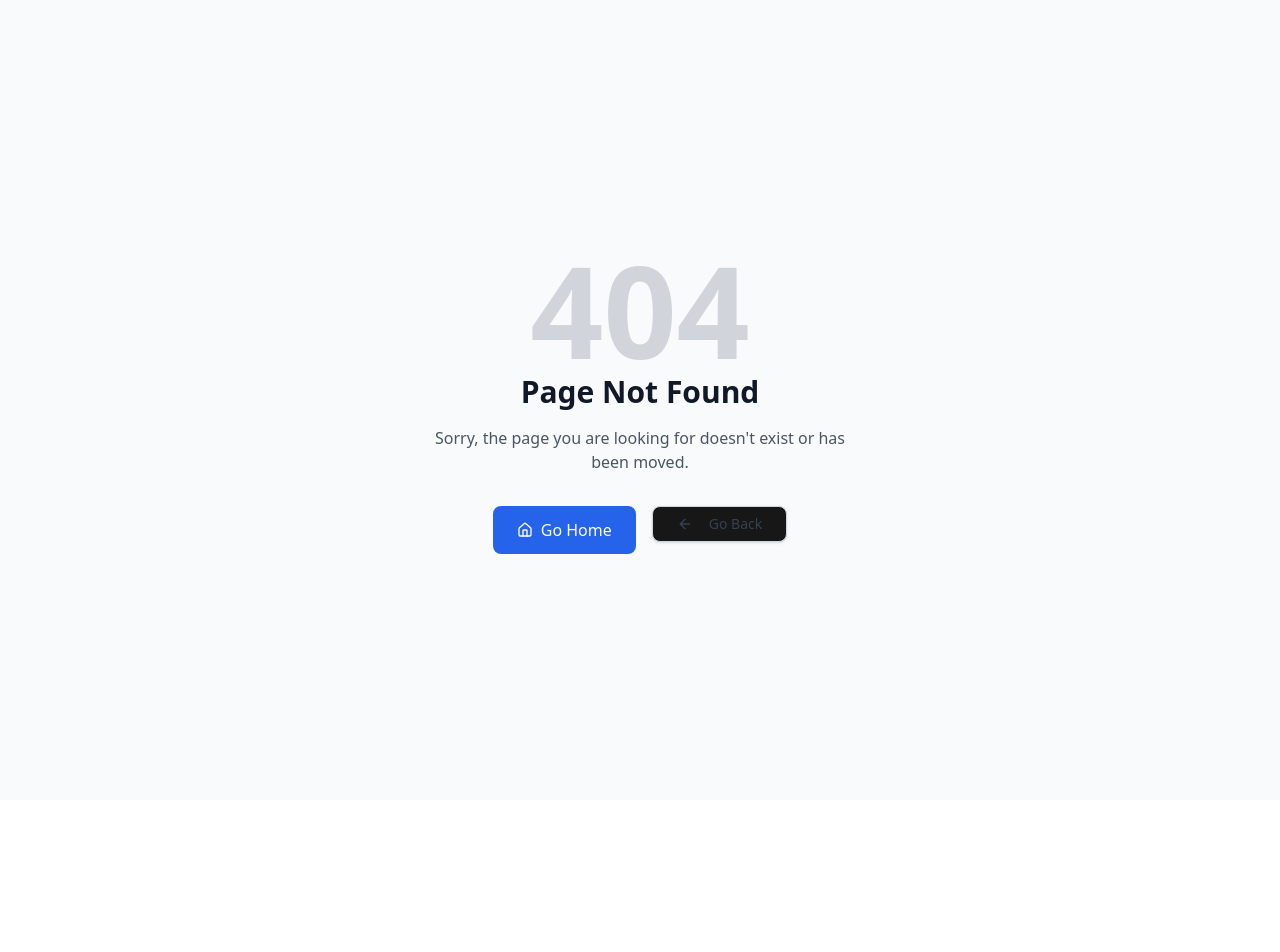
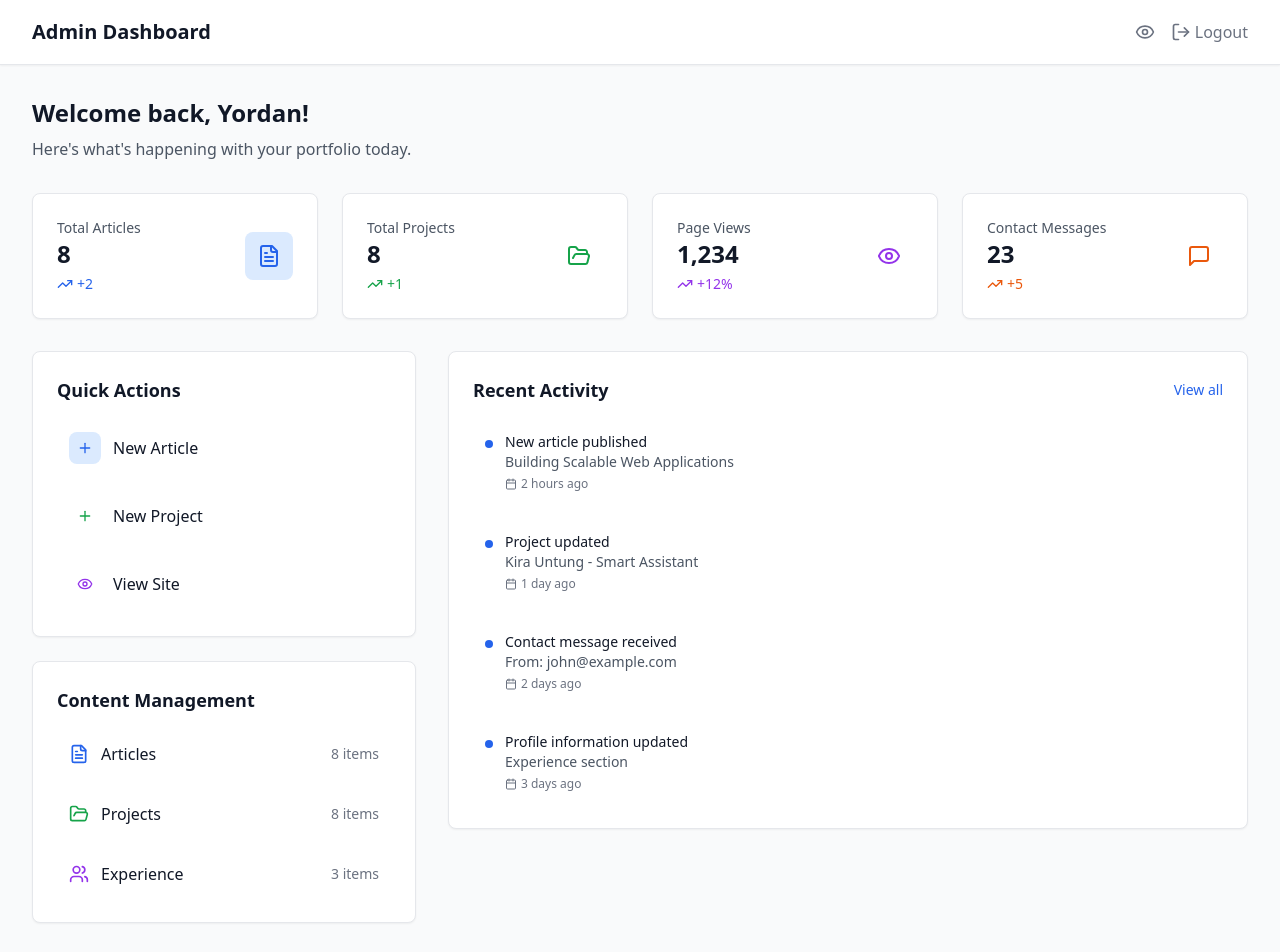
Before and after one commit to yordanluturyalii/personal-portfolio, a Next.js app: page /admin/dashboard in a window 1280 px wide. Before the commit this address had no page. Shown: the top 952 px of the page. Before the commit the page ends 800 px from the top, so only its background shows below. Built offline with nearby package versions, Linux system fonts and the light colour scheme; sample sign-in values are in the browser's storage.

Commit message:
:sparkles: feat: add admin dashboard page

```diff
--- /dev/null
+++ b/app/(admin)/admin/dashboard/page.tsx
@@ -0,0 +1,213 @@
+"use client"
+
+import { useEffect, useState } from "react"
+import { useRouter } from "next/navigation"
+import Link from "next/link"
+import {
+  BarChart3,
+  FileText,
+  FolderOpen,
+  Users,
+  Settings,
+  LogOut,
+  Eye,
+  Plus,
+  TrendingUp,
+  Calendar,
+  MessageSquare,
+} from "lucide-react"
+
+export default function AdminDashboardPage() {
+  const [isAuthenticated, setIsAuthenticated] = useState(false)
+  const router = useRouter()
+
+  useEffect(() => {
+    const token = localStorage.getItem("adminToken")
+    if (!token) {
+      router.push("/admin/login")
+    } else {
+      setIsAuthenticated(true)
+    }
+  }, [router])
+
+  const handleLogout = () => {
+    localStorage.removeItem("adminToken")
+    router.push("/admin/login")
+  }
+
+  if (!isAuthenticated) {
+    return (
+      <div className="min-h-screen bg-gray-50 flex items-center justify-center">
+        <div className="text-center">
+          <div className="animate-spin rounded-full h-12 w-12 border-b-2 border-blue-600 mx-auto"></div>
+          <p className="mt-4 text-gray-600">Loading...</p>
+        </div>
+      </div>
+    )
+  }
+
+  const stats = [
+    { name: "Total Articles", value: "8", change: "+2", icon: FileText, color: "blue" },
+    { name: "Total Projects", value: "8", change: "+1", icon: FolderOpen, color: "green" },
+    { name: "Page Views", value: "1,234", change: "+12%", icon: Eye, color: "purple" },
+    { name: "Contact Messages", value: "23", change: "+5", icon: MessageSquare, color: "orange" },
+  ]
+
+  const recentActivities = [
+    { action: "New article published", item: "Building Scalable Web Applications", time: "2 hours ago" },
+    { action: "Project updated", item: "Kira Untung - Smart Assistant", time: "1 day ago" },
+    { action: "Contact message received", item: "From: john@example.com", time: "2 days ago" },
+    { action: "Profile information updated", item: "Experience section", time: "3 days ago" },
+  ]
+
+  const quickActions = [
+    { name: "New Article", href: "/admin/articles/new", icon: Plus, color: "blue" },
+    { name: "New Project", href: "/admin/projects/new", icon: Plus, color: "green" },
+    { name: "View Site", href: "/", icon: Eye, color: "purple" }
+  ]
+
+  return (
+    <div className="min-h-screen bg-gray-50">
+      {/* Header */}
+      <header className="bg-white shadow-sm border-b border-gray-200">
+        <div className="max-w-7xl mx-auto px-4 sm:px-6 lg:px-8">
+          <div className="flex justify-between items-center h-16">
+            <div className="flex items-center">
+              <h1 className="text-xl font-semibold text-gray-900">Admin Dashboard</h1>
+            </div>
+            <div className="flex items-center space-x-4">
+              <Link href="/" target="_blank" className="text-gray-500 hover:text-gray-700 transition-colors">
+                <Eye className="w-5 h-5" />
+              </Link>
+              <button
+                onClick={handleLogout}
+                className="flex items-center text-gray-500 hover:text-gray-700 transition-colors"
+              >
+                <LogOut className="w-5 h-5 mr-1" />
+                Logout
+              </button>
+            </div>
+          </div>
+        </div>
+      </header>
+
+      <div className="max-w-7xl mx-auto px-4 sm:px-6 lg:px-8 py-8">
+        {/* Welcome Section */}
+        <div className="mb-8">
+          <h2 className="text-2xl font-bold text-gray-900 mb-2">Welcome back, Yordan!</h2>
+          <p className="text-gray-600">Here's what's happening with your portfolio today.</p>
+        </div>
+
+        {/* Stats Grid */}
+        <div className="grid grid-cols-1 md:grid-cols-2 lg:grid-cols-4 gap-6 mb-8">
+          {stats.map((stat) => (
+            <div key={stat.name} className="bg-white rounded-lg shadow-sm border border-gray-200 p-6">
+              <div className="flex items-center justify-between">
+                <div>
+                  <p className="text-sm font-medium text-gray-600">{stat.name}</p>
+                  <p className="text-2xl font-bold text-gray-900">{stat.value}</p>
+                  <p className={`text-sm text-${stat.color}-600 flex items-center mt-1`}>
+                    <TrendingUp className="w-4 h-4 mr-1" />
+                    {stat.change}
+                  </p>
+                </div>
+                <div className={`p-3 bg-${stat.color}-100 rounded-lg`}>
+                  <stat.icon className={`w-6 h-6 text-${stat.color}-600`} />
+                </div>
+              </div>
+            </div>
+          ))}
+        </div>
+
+        <div className="grid grid-cols-1 lg:grid-cols-3 gap-8">
+          {/* Quick Actions */}
+          <div className="lg:col-span-1">
+            <div className="bg-white rounded-lg shadow-sm border border-gray-200 p-6">
+              <h3 className="text-lg font-semibold text-gray-900 mb-4">Quick Actions</h3>
+              <div className="space-y-3">
+                {quickActions.map((action) => (
+                  <Link
+                    key={action.name}
+                    href={action.href}
+                    className="flex items-center p-3 rounded-lg hover:bg-gray-50 transition-colors group"
+                  >
+                    <div
+                      className={`p-2 bg-${action.color}-100 rounded-lg mr-3 group-hover:bg-${action.color}-200 transition-colors`}
+                    >
+                      <action.icon className={`w-4 h-4 text-${action.color}-600`} />
+                    </div>
+                    <span className="font-medium text-gray-900">{action.name}</span>
+                  </Link>
+                ))}
+              </div>
+            </div>
+
+            {/* Management Links */}
+            <div className="bg-white rounded-lg shadow-sm border border-gray-200 p-6 mt-6">
+              <h3 className="text-lg font-semibold text-gray-900 mb-4">Content Management</h3>
+              <div className="space-y-3">
+                <Link
+                  href="/admin/articles"
+                  className="flex items-center justify-between p-3 rounded-lg hover:bg-gray-50 transition-colors"
+                >
+                  <div className="flex items-center">
+                    <FileText className="w-5 h-5 text-blue-600 mr-3" />
+                    <span className="font-medium text-gray-900">Articles</span>
+                  </div>
+                  <span className="text-sm text-gray-500">8 items</span>
+                </Link>
+                <Link
+                  href="/admin/projects"
+                  className="flex items-center justify-between p-3 rounded-lg hover:bg-gray-50 transition-colors"
+                >
+                  <div className="flex items-center">
+                    <FolderOpen className="w-5 h-5 text-green-600 mr-3" />
+                    <span className="font-medium text-gray-900">Projects</span>
+                  </div>
+                  <span className="text-sm text-gray-500">8 items</span>
+                </Link>
+                <Link
+                  href="/admin/experience"
+                  className="flex items-center justify-between p-3 rounded-lg hover:bg-gray-50 transition-colors"
+                >
+                  <div className="flex items-center">
+                    <Users className="w-5 h-5 text-purple-600 mr-3" />
+                    <span className="font-medium text-gray-900">Experience</span>
+                  </div>
+                  <span className="text-sm text-gray-500">3 items</span>
+                </Link>
+              </div>
+            </div>
+          </div>
+
+          {/* Recent Activity */}
+          <div className="lg:col-span-2">
+            <div className="bg-white rounded-lg shadow-sm border border-gray-200 p-6">
+              <div className="flex items-center justify-between mb-4">
+                <h3 className="text-lg font-semibold text-gray-900">Recent Activity</h3>
+                <Link href="/admin/activity" className="text-sm text-blue-600 hover:text-blue-700">
+                  View all
+                </Link>
+              </div>
+              <div className="space-y-4">
+                {recentActivities.map((activity, index) => (
+                  <div key={index} className="flex items-start space-x-3 p-3 rounded-lg hover:bg-gray-50">
+                    <div className="w-2 h-2 bg-blue-600 rounded-full mt-2"></div>
+                    <div className="flex-1">
+                      <p className="text-sm font-medium text-gray-900">{activity.action}</p>
+                      <p className="text-sm text-gray-600">{activity.item}</p>
+                      <p className="text-xs text-gray-500 mt-1 flex items-center">
+                        <Calendar className="w-3 h-3 mr-1" />
+                        {activity.time}
+                      </p>
+                    </div>
+                  </div>
+                ))}
+              </div>
+            </div>
+          </div>
+        </div>
+      </div>
+    </div>
+  )
+}
```
